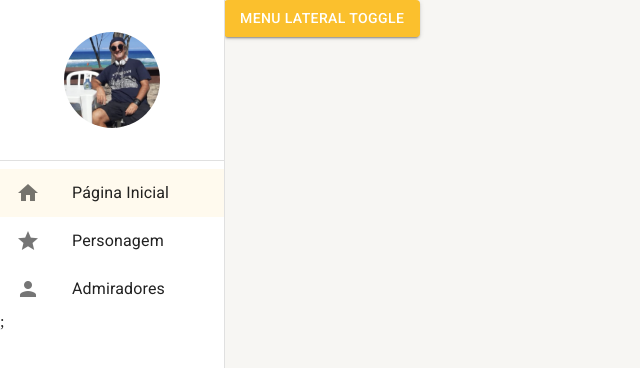
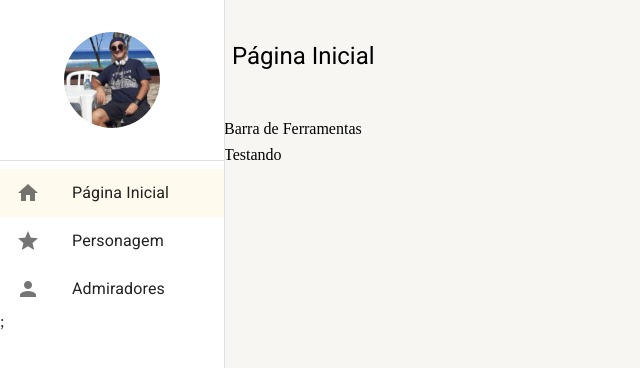
Before and after one commit to pedrobrunolourenco/fanclube, a React (Create React App) app: page /pagina-inicial in a window 1280 px wide. Shown: the top 368 px of the page, without its empty margins (0-640 px from the left). Built offline with nearby package versions, Linux system fonts and the light colour scheme.

Commit message:
08-PaginaBase - 01

```diff
--- /dev/null
+++ b/src/pages/dashboard/DashBoard.tsx
@@ -0,0 +1,12 @@
+import { LayOutBaseDePagina } from "../../shared/layouts";
+
+export const DashBoard: React.FC = () => {
+    return(
+
+        <LayOutBaseDePagina titulo="Página Inicial">
+               Testando
+        </LayOutBaseDePagina>
+
+
+    );
+}
--- a/src/pages/index.ts
+++ b/src/pages/index.ts
@@ -1 +1 @@
-export {};
+export * from './dashboard/DashBoard';
--- a/src/routes/index.tsx
+++ b/src/routes/index.tsx
@@ -1,11 +1,11 @@
-import { Button } from "@mui/material";
 import { Routes, Route, Navigate } from "react-router-dom"
 import { useDrawerContext } from "../shared/contexts";
 import { useEffect } from "react";
+import { DashBoard } from "../pages";
 
 export const AppRoutes = () => {
 
-    const { toggleDrawerOpen , setDrawerOptions } = useDrawerContext()
+    const { setDrawerOptions } = useDrawerContext()
 
     useEffect( () => {
       setDrawerOptions([
@@ -31,7 +31,7 @@ export const AppRoutes = () => {
 
 
       <Routes>
-        <Route path="/pagina-inicial" element={<Button variant='contained' color='primary' onClick={toggleDrawerOpen}>Menu Lateral Toggle</Button>} />
+        <Route path="/pagina-inicial" element={<DashBoard />} />
 
 
         <Route path="*" element={<Navigate to="pagina-inicial" />} />
--- /dev/null
+++ b/src/shared/layouts/LayOutBaseDePagina.tsx
@@ -0,0 +1,41 @@
+import { Icon, IconButton, Typography, useMediaQuery, useTheme } from "@mui/material";
+import { Box } from "@mui/system";
+import { useDrawerContext } from "../contexts";
+
+interface ILayOutBaseDePagina{
+   titulo: string;
+}
+
+export const LayOutBaseDePagina: React.FC<React.PropsWithChildren<ILayOutBaseDePagina>> = ( {children, titulo} ) => {
+    const theme = useTheme();
+    const smDown = useMediaQuery(theme.breakpoints.down('sm'));
+    const { toggleDrawerOpen } = useDrawerContext();
+
+    return(
+
+        <Box height="100%" display="flex" flexDirection="column" gap={1}>
+            <Box padding={1} display="flex" alignItems="center" height={theme.spacing(12)}>
+
+               { smDown && (
+                   <IconButton onClick={toggleDrawerOpen}>
+                      <Icon>menu</Icon>
+                   </IconButton>)
+               }
+
+               <Typography variant="h5">
+                   { titulo }
+               </Typography>
+           </Box>
+
+           <Box>
+               Barra de Ferramentas
+           </Box>
+
+           <Box>
+               { children }
+           </Box>
+
+        </Box>
+
+    );
+}
--- a/src/shared/layouts/index.ts
+++ b/src/shared/layouts/index.ts
@@ -1 +1 @@
-export {};
+export * from './LayOutBaseDePagina';
```
